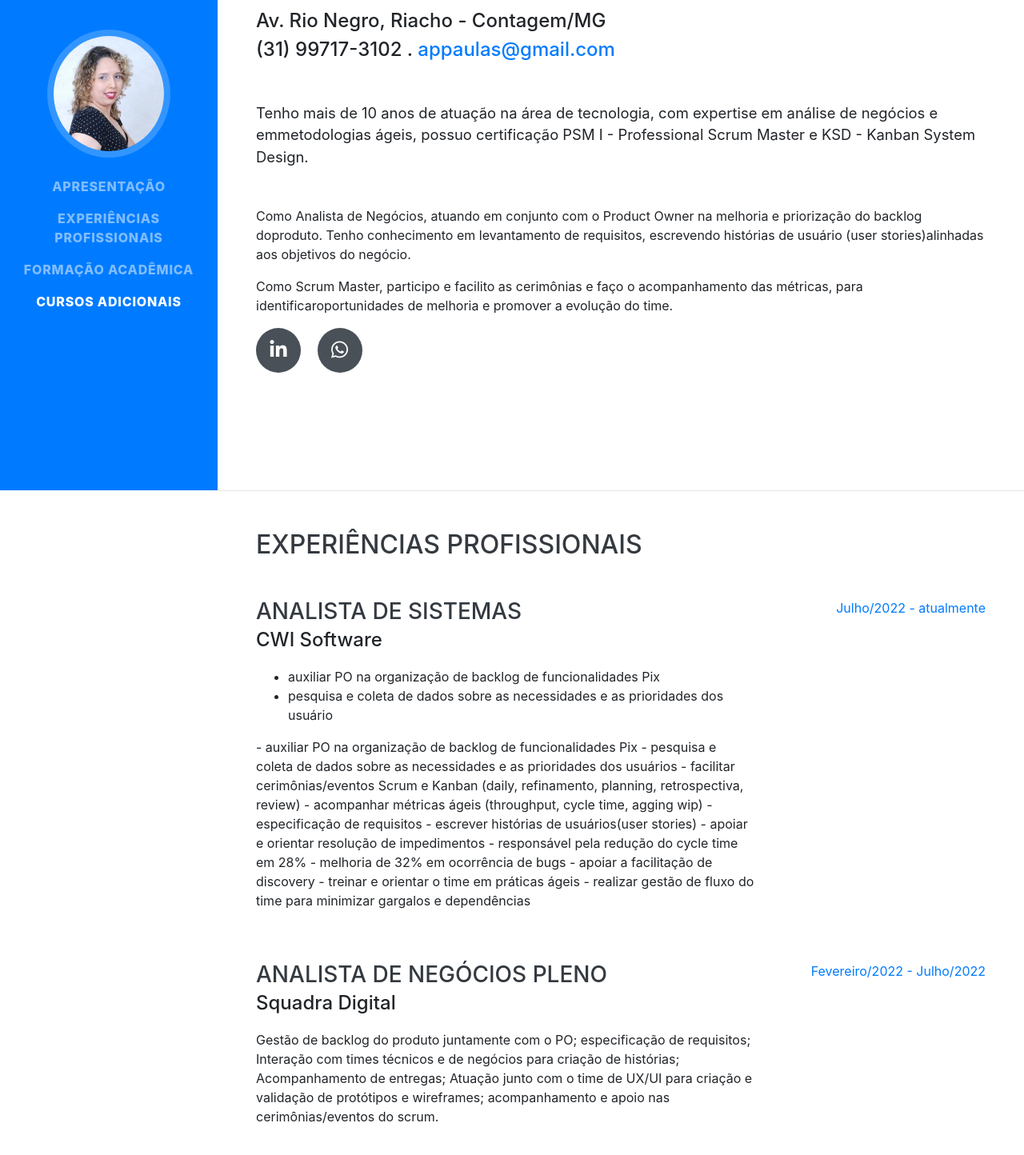
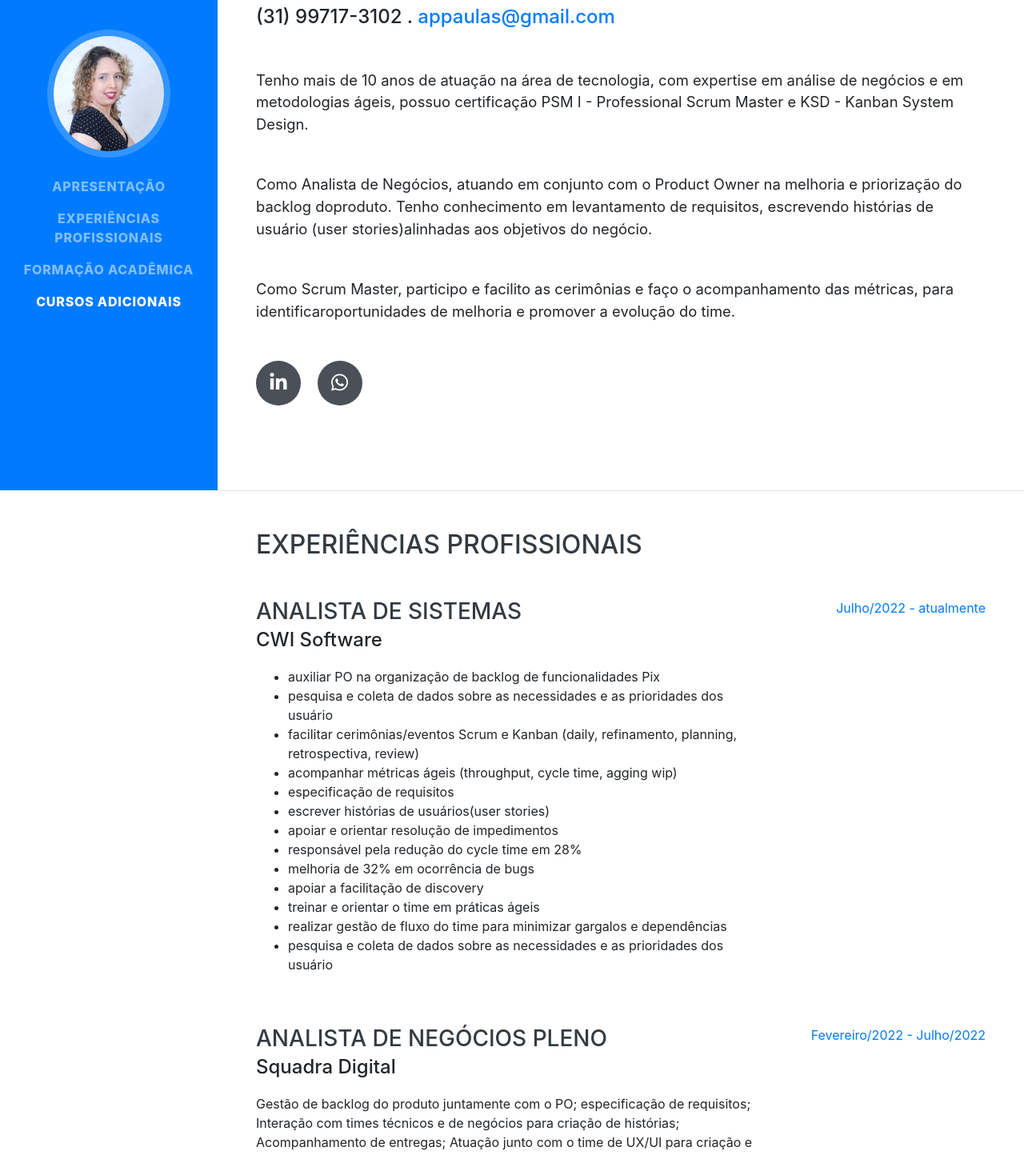
Before and after one commit to apsimao/apsimao.github.io, a website with bundled scripts: page index.html in a window 1280 px wide. Shown: the part 187-1631 px from the top of the page at 80% size. Built offline with nearby package versions, Linux system fonts and the light colour scheme; a web font is replaced by a local one.

Commit message:
Update index.html

```diff
--- a/index.html
+++ b/index.html
@@ -63,9 +63,9 @@
         <div class="subheading mb-5">Av. Rio Negro, Riacho - Contagem/MG
           <p>(31) 99717-3102 . <a id="endemail" href="mailto:appaulas@gmail.com">appaulas@gmail.com</a></p>
         </div>
-        <p class="lead mb-5">Tenho mais de 10 anos de atuação na área de tecnologia, com expertise em análise de negócios e emmetodologias ágeis, possuo certificação PSM I - Professional Scrum Master e KSD - Kanban System Design. </p>
-        <p>Como Analista de Negócios, atuando em conjunto com o Product Owner na melhoria e priorização do backlog doproduto. Tenho conhecimento em levantamento de requisitos, escrevendo histórias de usuário (user stories)alinhadas aos objetivos do negócio. </p>
-        <p>Como Scrum Master, participo e facilito as cerimônias e faço o acompanhamento das métricas, para identificaroportunidades de melhoria e promover a evolução do time.</p>
+        <p class="lead mb-5">Tenho mais de 10 anos de atuação na área de tecnologia, com expertise em análise de negócios e em metodologias ágeis, possuo certificação PSM I - Professional Scrum Master e KSD - Kanban System Design. </p>
+        <p class="lead mb-5">Como Analista de Negócios, atuando em conjunto com o Product Owner na melhoria e priorização do backlog doproduto. Tenho conhecimento em levantamento de requisitos, escrevendo histórias de usuário (user stories)alinhadas aos objetivos do negócio. </p>
+        <p class="lead mb-5">Como Scrum Master, participo e facilito as cerimônias e faço o acompanhamento das métricas, para identificaroportunidades de melhoria e promover a evolução do time.</p>
         <div class="social-icons">
           <a href="https://www.linkedin.com/in/anapsimao">
             <i class="fab fa-linkedin-in"></i>
@@ -90,19 +90,18 @@
             <ul>
               <li>auxiliar PO na organização de backlog de funcionalidades Pix</li>
               <li>pesquisa e coleta de dados sobre as necessidades e as prioridades dos usuário</li>
+              <li>facilitar cerimônias/eventos Scrum e Kanban (daily, refinamento, planning, retrospectiva, review)</li>
+              <li>acompanhar métricas ágeis (throughput, cycle time, agging wip)</li>
+              <li>especificação de requisitos</li>
+              <li>escrever histórias de usuários(user stories)</li>
+              <li>apoiar e orientar resolução de impedimentos</li>
+              <li>responsável pela redução do cycle time em 28%</li>
+              <li>melhoria de 32% em ocorrência de bugs</li>
+              <li>apoiar a facilitação de discovery</li>
+              <li>treinar e orientar o time em práticas ágeis</li>
+              <li>realizar gestão de fluxo do time para minimizar gargalos e dependências</li>
+              <li>pesquisa e coleta de dados sobre as necessidades e as prioridades dos usuário</li>
             </ul>
-            <p>- auxiliar PO na organização de backlog de funcionalidades Pix
-- pesquisa e coleta de dados sobre as necessidades e as prioridades dos usuários
-- facilitar cerimônias/eventos Scrum e Kanban (daily, refinamento, planning, retrospectiva, review)
-- acompanhar métricas ágeis (throughput, cycle time, agging wip)
-- especificação de requisitos
-- escrever histórias de usuários(user stories)
-- apoiar e orientar resolução de impedimentos
-- responsável pela redução do cycle time em 28%
-- melhoria de 32% em ocorrência de bugs
-- apoiar a facilitação de discovery
-- treinar e orientar o time em práticas ágeis
-- realizar gestão de fluxo do time para minimizar gargalos e dependências </p>
           </div>
           <div class="resume-date text-md-right">
             <span class="text-primary">Julho/2022 - atualmente</span>
```
